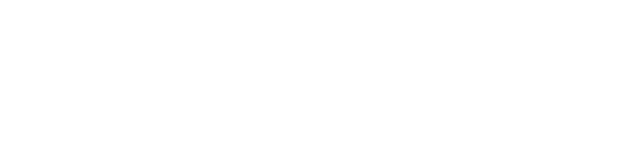
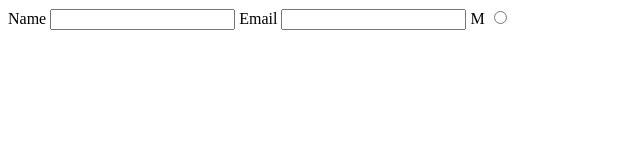
Before and after one commit to acciojob/car-insurance-form-Awadhesh08, a website: page main.html in a window 1280 px wide. Shown: the whole page, without its empty margins (0-640 px from the left). Drawn offline with Linux system fonts and the light colour scheme.

Commit message:
created a submission

```diff
--- a/main.html
+++ b/main.html
@@ -7,6 +7,17 @@
 </head>
 
 <body>
+	<form>
+		<label for="name">Name</label>
+		<input type="text" id="name" required>
+
+		<label for="email">Email</label>
+		<input type="email" id="email" required>
+
+		<label for="for_men">M</label>
+		<input type="radio" id="for_men" required>
+
+	</form>
 	<!-- the entire body must be written by student -->
     <script type="text/javascript" src="./script.js">
 </script>
```
